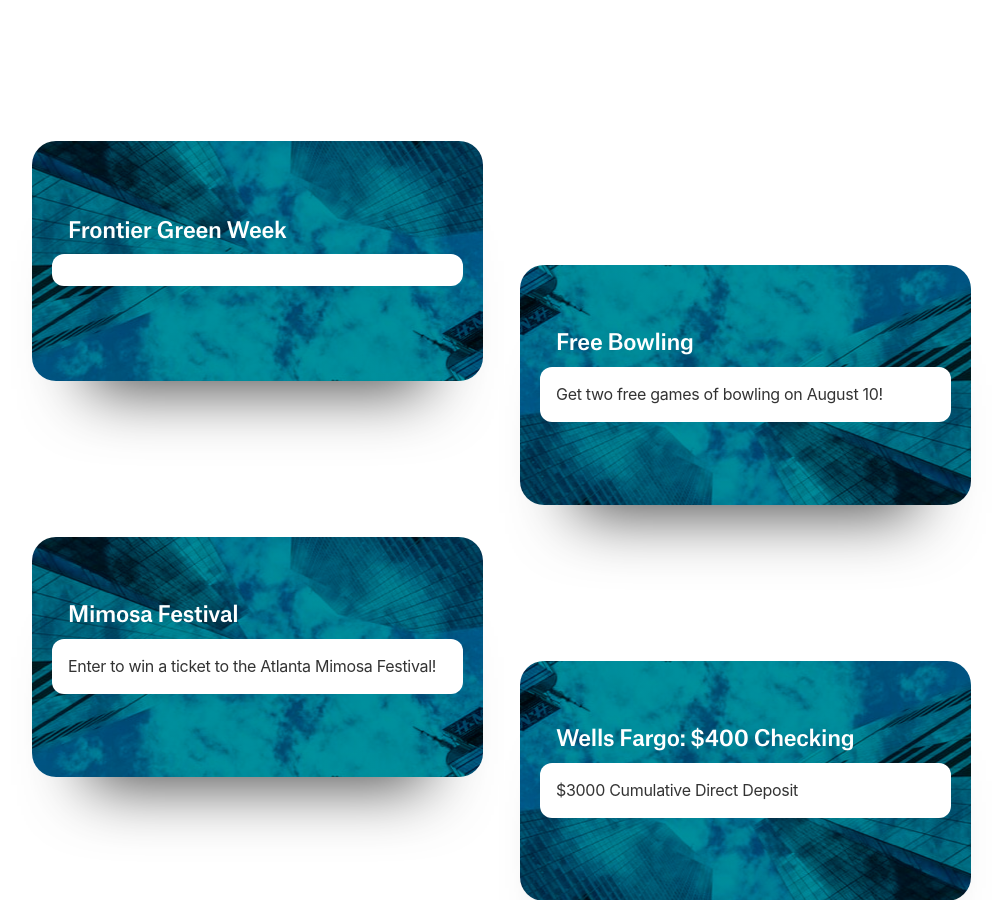
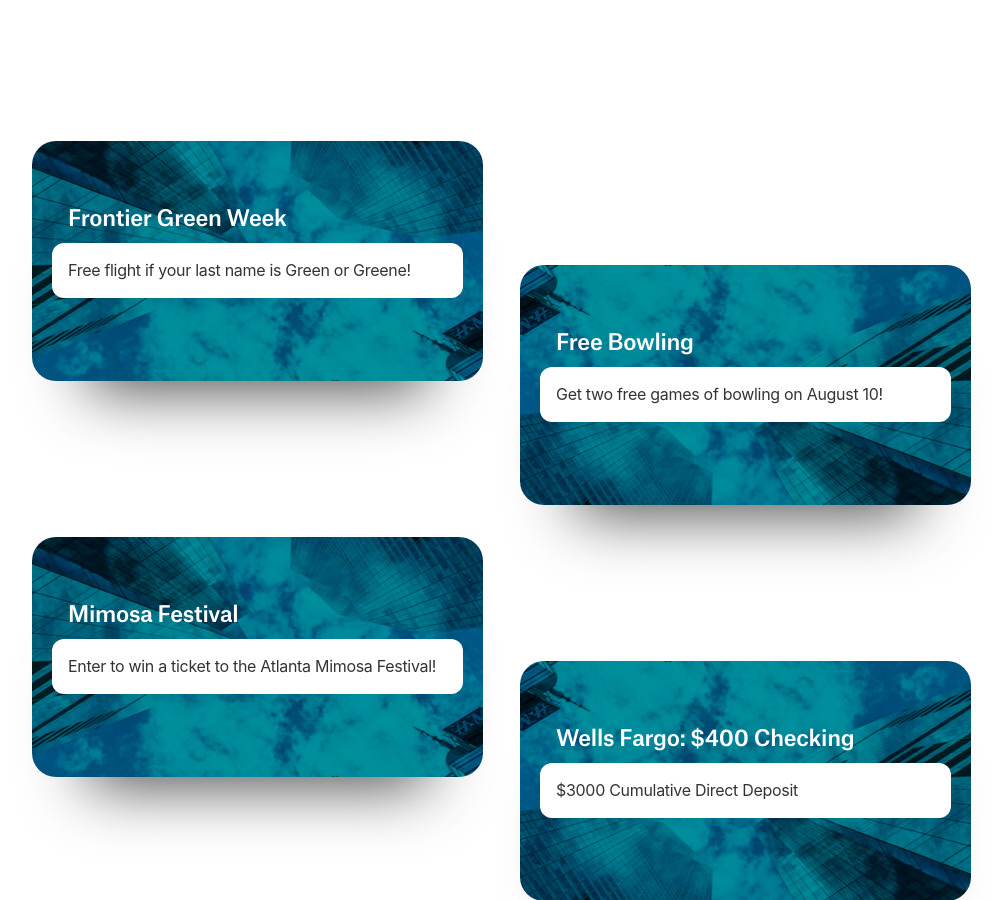
Before and after one commit to ohiosveryown/atldeals, a Jekyll site: the page built from index.html, in a window 1280 px wide and 900 px high, scrolled down 388 px. Shown: the whole window, without its empty margins (139-1141 px from the left). Built offline with Jekyll 4.4.1, drawn with Linux system fonts in a browser that asks for light colours; nearby versions of some CDN libraries.

Commit message:
Updated Frontier Green Week

```diff
--- a/_posts/2019-08-08-frontier-green-week.markdown
+++ b/_posts/2019-08-08-frontier-green-week.markdown
@@ -5,6 +5,8 @@
 categories:
 - new
 - freebies
+image: https://i.imgur.com/IhW9WM7.jpg
+description: Free flight if your last name is Green or Greene!
 layout: post
 ---
 
```
